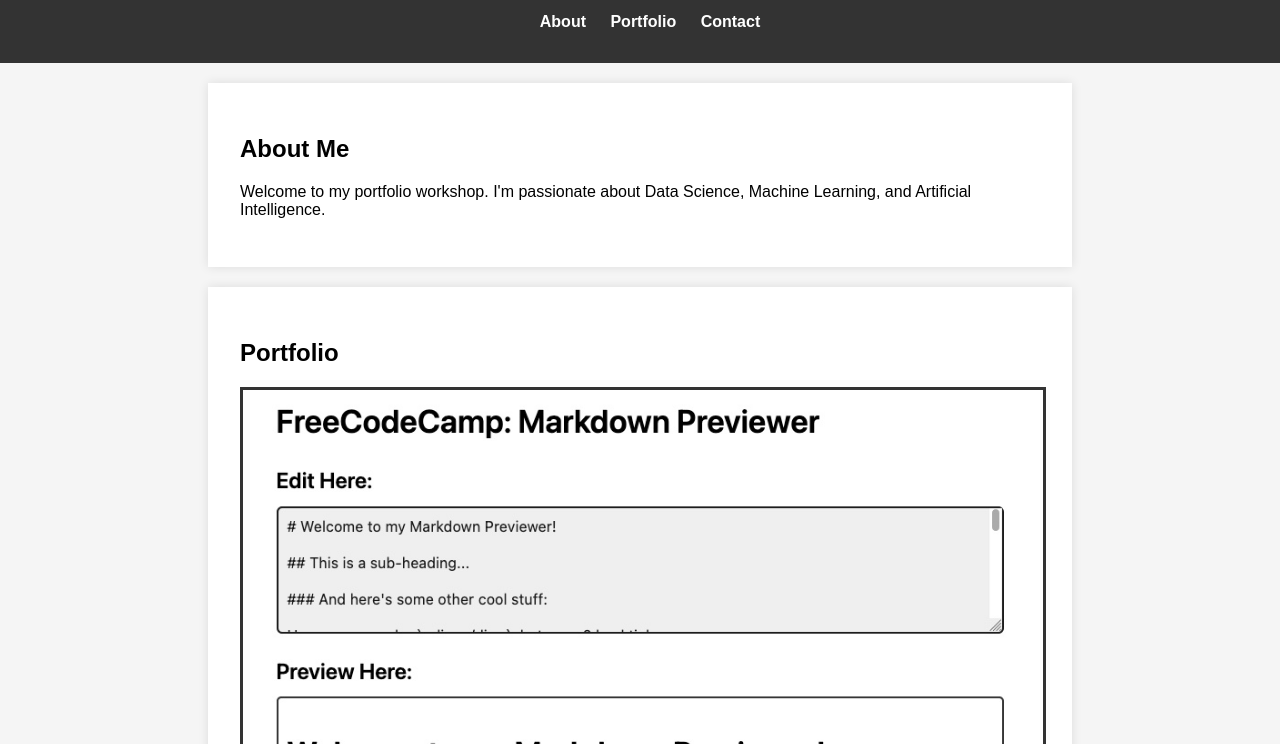
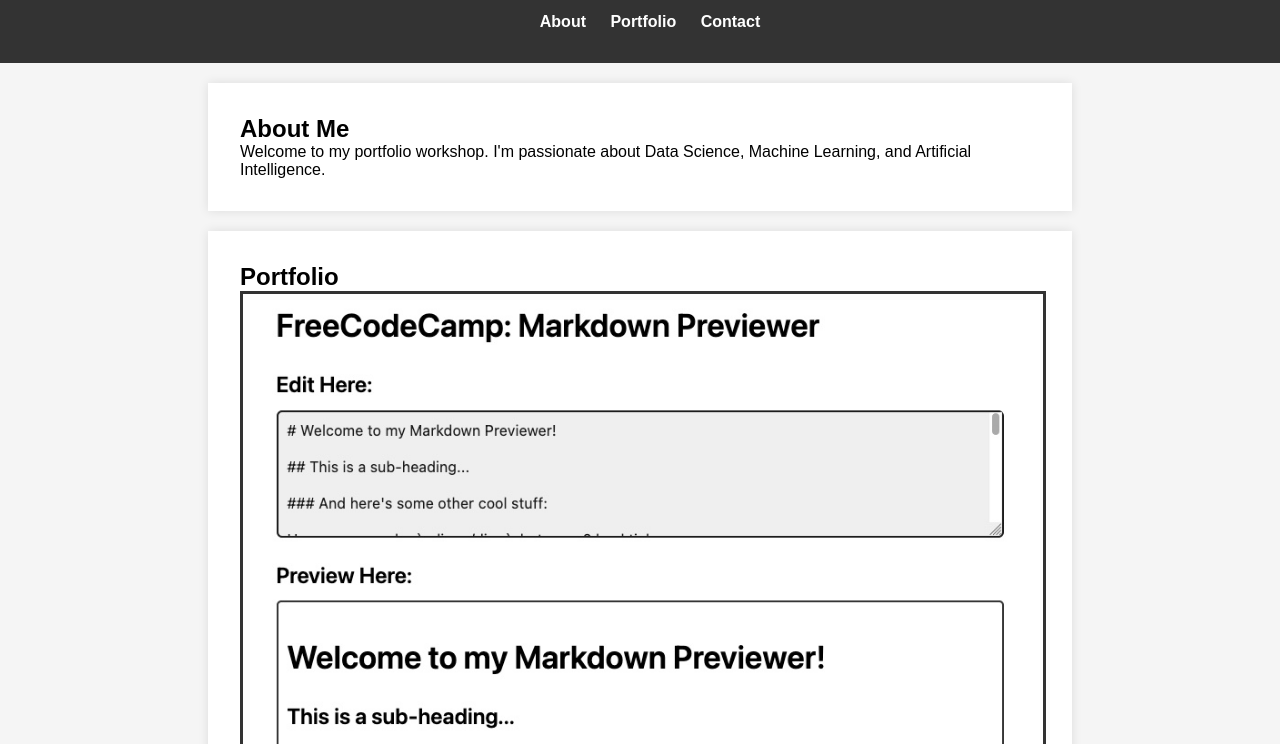
Before and after one commit to jackemcpherson/TwitterPortfolio, a plain HTML site: page index.html in a window 1280 px wide. Shown: the part 56-800 px from the top of the page. Drawn offline with Linux system fonts and the light colour scheme.

Commit message:
fix css typo

```diff
--- a/styles.css
+++ b/styles.css
@@ -1,5 +1,5 @@
 /* Reset Browser Styles */
-body, h1, h2 p {
+body, h1, h2, p {
     margin: 0;
     padding: 0;
 }
```
